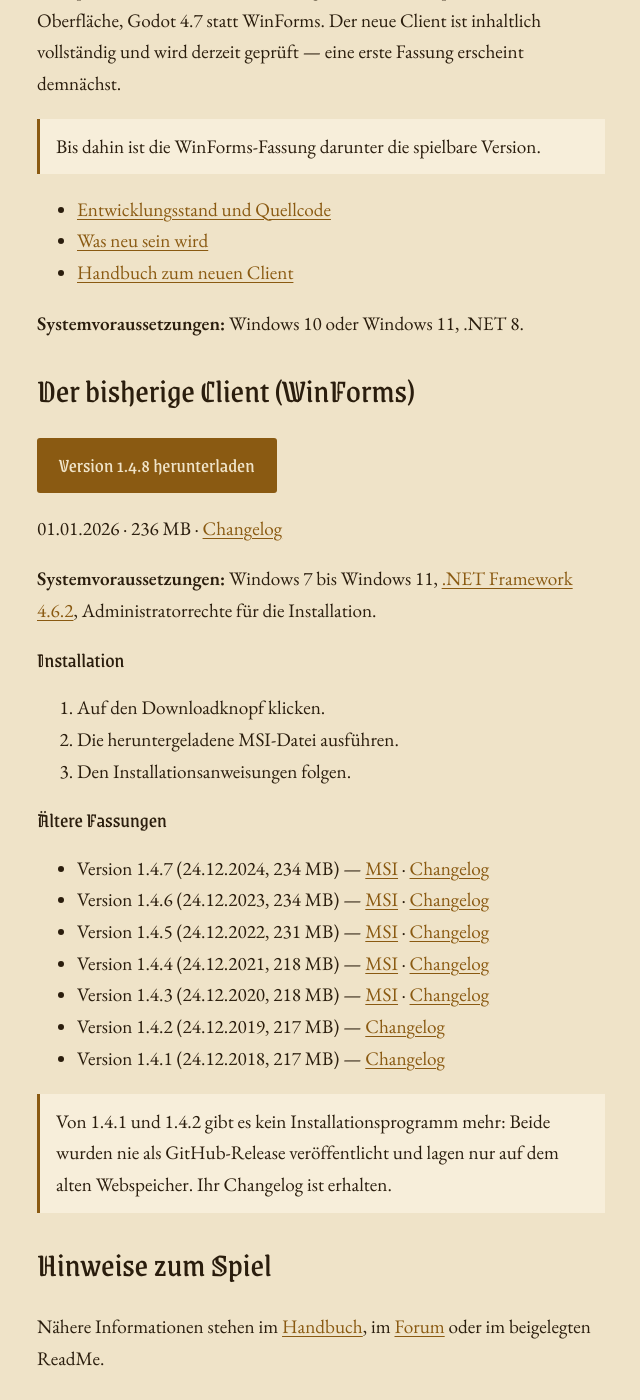
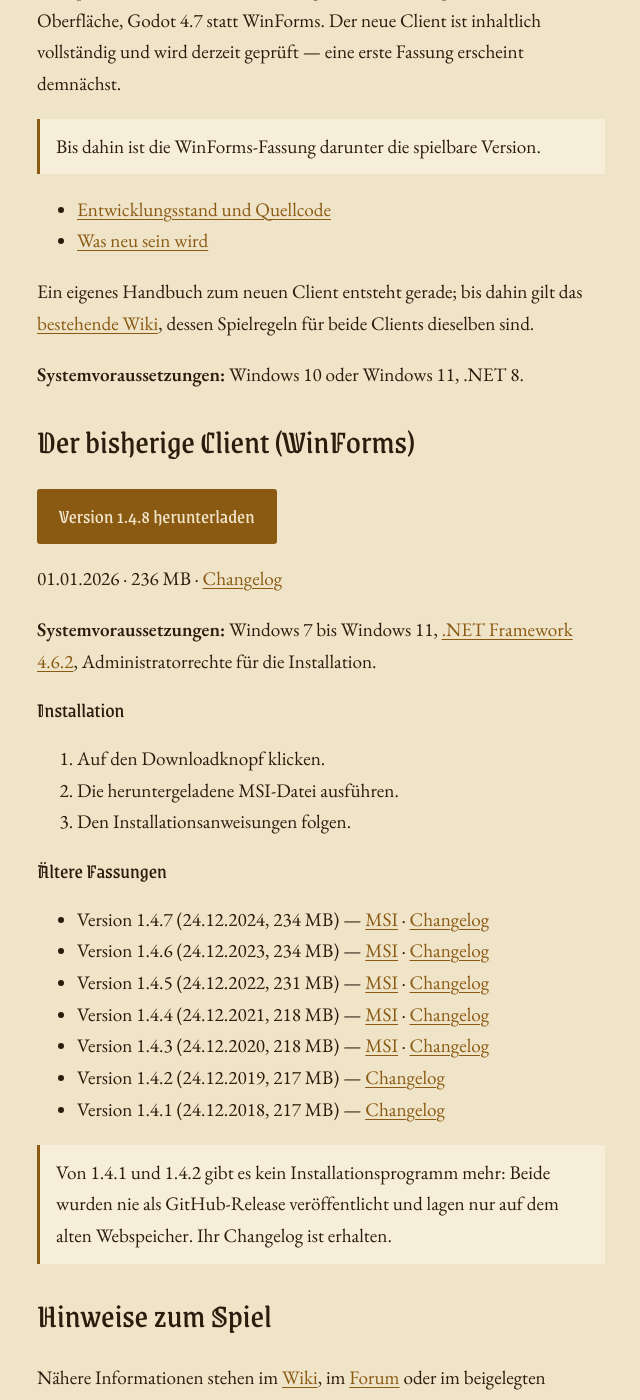
Before and after one commit to Conspiratio/conspiratio.github.io, a Jekyll site: the page built from downloads.md, in a window 1280 px wide and 1400 px high, scrolled down 520 px. Shown: the whole window, without its empty margins (319-959 px from the left). Built offline with Jekyll 4.4.1, drawn with Linux system fonts in a browser that asks for light colours.

Commit message:
Der Menüpunkt „Handbuch" zeigte auf eine Seite, die es nicht gibt
conspiratio.github.io/Conspiratio.Wiki/ ist das geplante eigenständige Handbuch
zum Godot-Client - gebaut ist es noch nicht, der Abruf gibt 404. Der Link stand
in der Navigation jeder Seite sowie auf der Spiel- und der Downloadseite;
Besucher wären ins Leere gelaufen.

Bis das Handbuch steht, zeigen alle drei Stellen auf das vorhandene Wiki
(github.com/Conspiratio/Conspiratio.Wiki/wiki, geprüft: 200), so wie die alte
Seite auch. Die Downloadseite sagt dazu, dass ein eigenes Handbuch entsteht und
die Spielregeln für beide Clients dieselben sind.

Gefunden hat das der lychee-Schritt in CI, nachdem --root-dir die 392
Fehlalarme beseitigt hatte, die ihn zuvor überdeckten.

Co-Authored-By: Claude Opus 5 <noreply@anthropic.com>

```diff
--- a/_data/navigation.yml
+++ b/_data/navigation.yml
@@ -6,8 +6,11 @@
   ziel: /downloads/
 - titel: News
   ziel: /news/
+# Das eigenstaendige Handbuch zum Godot-Client entsteht erst
+# (https://conspiratio.github.io/Conspiratio.Wiki/ - derzeit 404). Bis dahin
+# zeigt der Menuepunkt auf das vorhandene Wiki, wie die alte Seite auch.
 - titel: Handbuch
-  ziel: https://conspiratio.github.io/Conspiratio.Wiki/
+  ziel: https://github.com/Conspiratio/Conspiratio.Wiki/wiki
   extern: true
 - titel: Mitmachen
   ziel: /mitmachen/
--- a/downloads.md
+++ b/downloads.md
@@ -17,7 +17,10 @@ erste Fassung erscheint demnächst.
 
 - [Entwicklungsstand und Quellcode](https://github.com/Conspiratio/Conspiratio.Godot)
 - [Was neu sein wird](https://github.com/Conspiratio/Conspiratio.Godot/blob/main/CHANGELOG.md)
-- [Handbuch zum neuen Client](https://conspiratio.github.io/Conspiratio.Wiki/)
+
+Ein eigenes Handbuch zum neuen Client entsteht gerade; bis dahin gilt das
+[bestehende Wiki](https://github.com/Conspiratio/Conspiratio.Wiki/wiki), dessen Spielregeln
+für beide Clients dieselben sind.
 
 **Systemvoraussetzungen:** Windows 10 oder Windows 11, .NET 8.
 
@@ -62,5 +65,5 @@ Administratorrechte für die Installation.
 
 ## Hinweise zum Spiel
 
-Nähere Informationen stehen im [Handbuch](https://conspiratio.github.io/Conspiratio.Wiki/),
+Nähere Informationen stehen im [Wiki](https://github.com/Conspiratio/Conspiratio.Wiki/wiki),
 im [Forum](https://forum.conspiratio.net/) oder im beigelegten ReadMe.
```
Also changed, not shown: spiel.md (+1 -1 lines).
